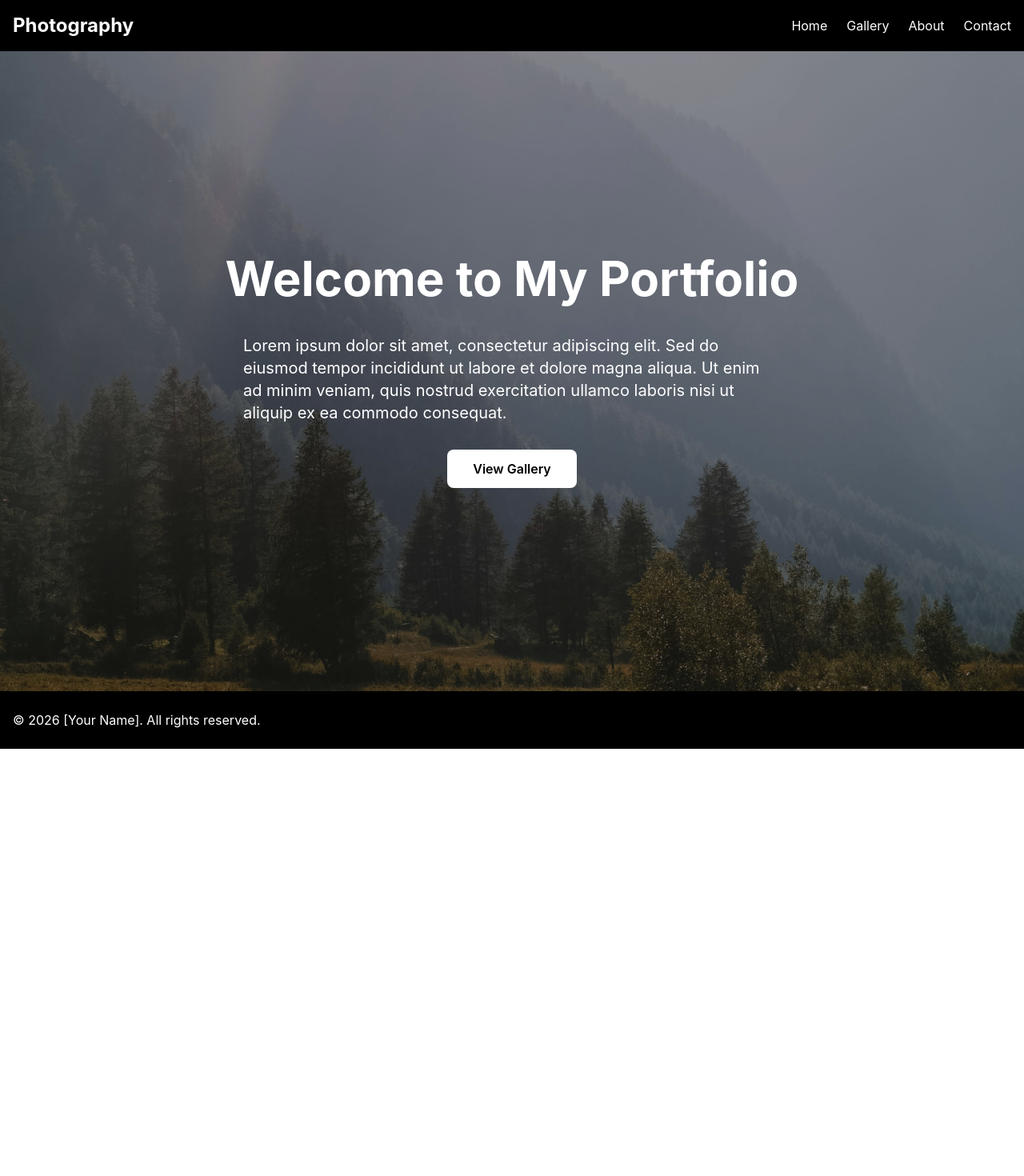
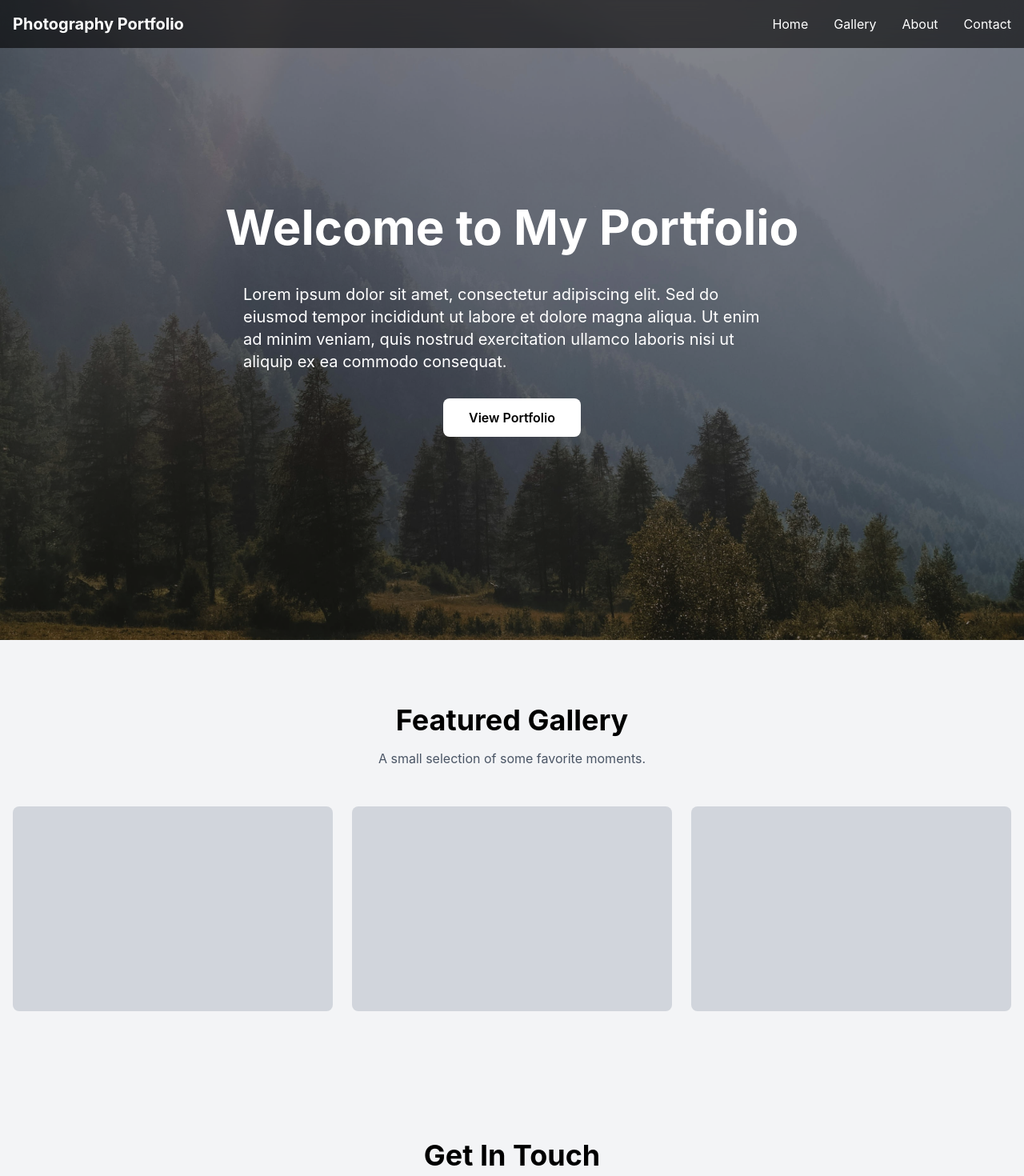
Before and after one commit to Pizzadreams/Photography_Portfolio, a React (Vite) app: page / in a window 1280 px wide. Shown: the top 1470 px of the page at 80% size. Before the commit the page ends 936 px from the top, so only its background shows below. Built offline with nearby package versions, Linux system fonts and the light colour scheme.

Commit message:
updates to files, removed CTA, added ContactForm and FeaturedGallery

```diff
--- /dev/null
+++ b/src/components/ContactForm.jsx
@@ -0,0 +1,22 @@
+import Container from "./Container";
+
+function ContactForm() {
+  return (
+
+    <section className="bg-gray-100 py-20">
+      <Container>
+        <div className="mx-auto max-w-2xl">
+          <h2 className="text-center text-4xl font-bold">
+            Get In Touch
+          </h2>
+
+          <form className="mt-12 space-y-6">
+
+          </form>
+        </div>
+      </Container>
+    </section>
+  );
+}
+
+export default ContactForm;
--- /dev/null
+++ b/src/components/FeaturedGallery.jsx
@@ -0,0 +1,25 @@
+import Container from "./Container";
+
+function FeaturedGallery() {
+  return (
+    <section className="bg-gray-100 py-20">
+      <Container>
+        <h2 className="text-center text-4xl font-bold">
+          Featured Gallery
+        </h2>
+
+        <p className="mt-4 text-center text-gray-600">
+          A small selection of some favorite moments.
+        </p>
+
+        <div className="mt-12 grid gap-6 md:grid-cols-2 lg:grid-cols-3">
+          <div className="h-64 rounded-lg bg-gray-300"></div>
+          <div className="h-64 rounded-lg bg-gray-300"></div>
+          <div className="h-64 rounded-lg bg-gray-300"></div>
+        </div>
+      </Container>
+    </section>
+  );
+}
+
+export default FeaturedGallery;
--- a/src/components/Hero.jsx
+++ b/src/components/Hero.jsx
@@ -3,10 +3,10 @@
 function Hero() {
   return (
     <section
-        className="relative h-screen bg-cover bg-center"
-        style={{
-            backgroundImage: `url(${heroImage})`
-        }}
+      className="relative h-screen bg-cover bg-center"
+      style={{
+          backgroundImage: `url(${heroImage})`
+      }}
     >
       {/* Dark overlay */}
       <div className="absolute inset-0 bg-black/40"></div>
@@ -20,7 +20,7 @@
         </p>
 
         <button className="mt-8 rounded-lg bg-white px-8 py-3 font-semibold text-black hover:bg-gray-200 transition">
-          View Gallery
+          View Portfolio
         </button>
 
       </div>
--- a/src/components/Navbar.jsx
+++ b/src/components/Navbar.jsx
@@ -2,14 +2,14 @@
 
 function Navbar() {
   return (
-    <nav className="bg-black text-white">
+    <nav className="fixed top-0 left-0 z-50 w-full bg-black/60 backdrop-blur-md text-white">
       <Container>
         <div className="flex items-center justify-between py-4">
-          <h1 className="text-2xl font-bold">
-            Photography
+          <h1 className="text-xl font-bold">
+            Photography Portfolio
           </h1>
 
-          <ul className="flex gap-6">
+          <ul className="flex gap-8">
             <li>Home</li>
             <li>Gallery</li>
             <li>About</li>
--- a/src/pages/Home.jsx
+++ b/src/pages/Home.jsx
@@ -1,9 +1,13 @@
 import Hero from "../components/Hero";
+import FeaturedGallery from "../components/FeaturedGallery";
+import ContactForm from "../components/ContactForm";
 
 function Home() {
   return (
     <>
       <Hero />
+      <FeaturedGallery />
+      <ContactForm />
     </>
   );
 }
```
